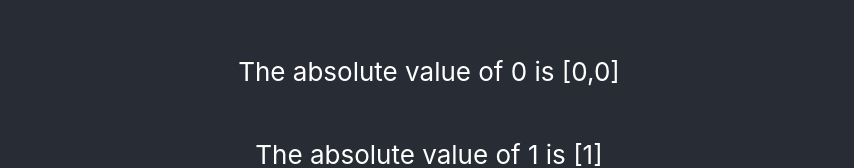
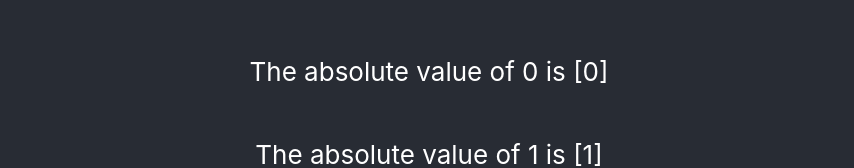
Before and after one commit to AllyMarthaJ/piecewise-web, a React (Create React App) app: page / in a window 1280 px wide. Shown: the part 115-283 px from the top of the page, without its empty margins (211-1065 px from the left). Built offline with nearby package versions, Linux system fonts and the light colour scheme.

Commit message:
Distinguish between multi and single valued function

```diff
--- a/src/piecewise/piecewise.ts
+++ b/src/piecewise/piecewise.ts
@@ -1,6 +1,13 @@
 // to consider; split out piecewise into multi and single, to handle eval return
-export type Piecewise<T> = {
+export type Piecewise<T> = SingleValuedPiecewise<T> | MultivaluedPiecewise<T>;
+
+export type SingleValuedPiecewise<T> = {
     kind: "Piecewise",
+    value: Piece<T>[]
+};
+
+export type MultivaluedPiecewise<T> = {
+    kind: "MultivaluedPiecewise",
     value: Piece<T>[]
 };
 
@@ -57,6 +64,8 @@ function evalPieceValue<T>(x: T, value: PieceValue<T>): T[] {
             return [value.eval(x)]
         case "Piecewise":
             return evalPiecewise(x, value);
+        case "MultivaluedPiecewise":
+            return evalPiecewise(x, value);
     }
 }
 
@@ -68,14 +77,21 @@ export function evalPiecewise<T>(x: T, piecewise: Piecewise<T>): T[] {
         values = values.concat(evalPieceValue(x, piece.value));
     });
 
-    return values;
+    switch (piecewise.kind) {
+        case "Piecewise":
+            return [...new Set(values)];
+        case "MultivaluedPiecewise":
+            return values;
+    }
 }
 
-function texifyPieceValue<T>(value: PieceValue<T>) {
+function texifyPieceValue<T>(value: PieceValue<T>): string {
     switch (value.kind) {
         case "Expression":
             return value.value;
         case "Piecewise":
+            return texifyPiecewise(value);
+        case "MultivaluedPiecewise":
             return texifyPiecewise(value);
     }
 }
--- a/tsconfig.json
+++ b/tsconfig.json
@@ -1,6 +1,6 @@
 {
   "compilerOptions": {
-    "target": "es5",
+    "target": "ES2019",
     "lib": [
       "dom",
       "dom.iterable",
```
Also changed, not shown: 1 other file (tests, documents, lock files or other folders).
